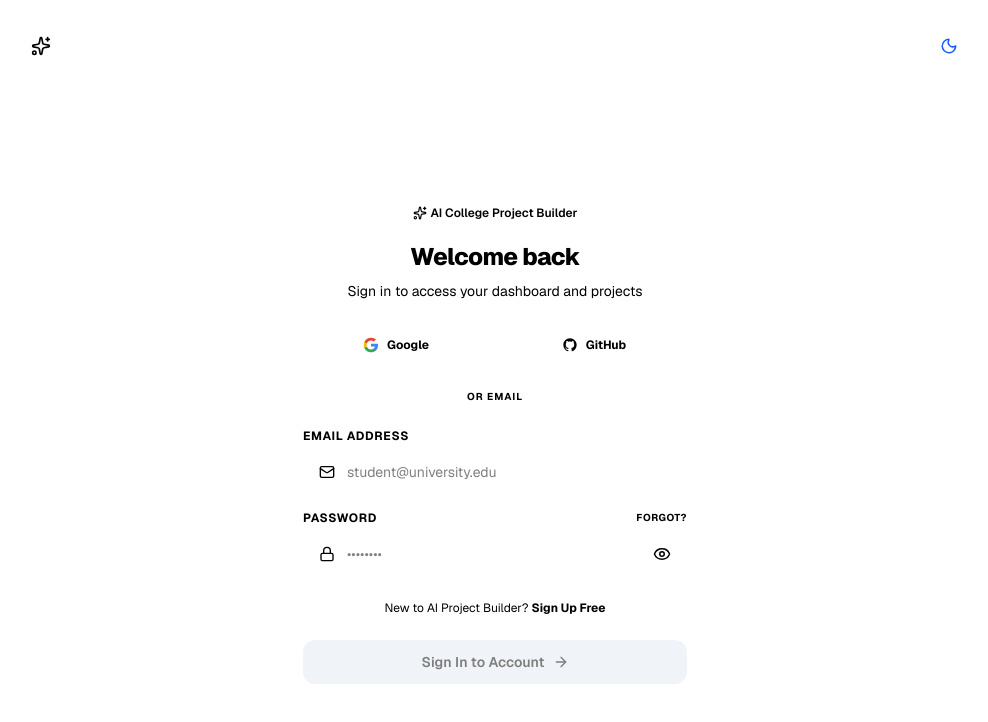
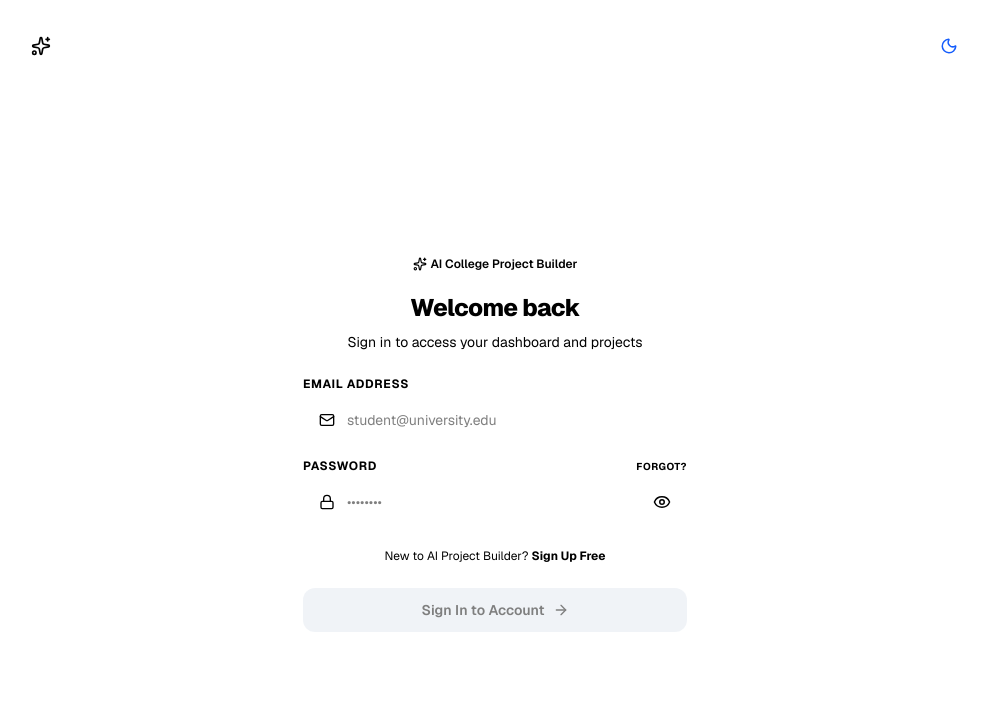
Before and after one commit to Archit-Rajput11/ai-project-builder, a Next.js app: page /auth in a window 1280 px wide. Shown: the top 722 px of the page, without its empty margins (145-1133 px from the left). Built offline with nearby package versions, Linux system fonts and the light colour scheme.

Commit message:
style: expand dashboard to full-bleed and fix squeezed content layout

```diff
--- a/src/app/auth/page.tsx
+++ b/src/app/auth/page.tsx
@@ -67,11 +67,6 @@
     router.push("/dashboard");
   };
 
-  const handleSocialLogin = (provider: string) => {
-    console.log(`OAuth login initiated for ${provider}`);
-    alert(`Initiating OAuth connection with ${provider}...`);
-  };
-
   return (
     <div className="flex flex-col min-h-screen py-4 bg-background">
       <Header />
@@ -94,41 +89,6 @@
                   : "Sign in to access your dashboard and projects"
                 }
               </p>
-            </div>
-
-            {/* Social Logins Group */}
-            <div className="grid grid-cols-2 gap-3 select-none">
-              {/* Google Button */}
-              <button
-                onClick={() => handleSocialLogin("Google")}
-                className="flex items-center justify-center gap-2 py-3 px-4 rounded-xl border border-border-accent bg-bg-accent/40 text-foreground text-xs font-bold hover:bg-border-accent hover:scale-[1.01] active:scale-[0.99] transition-all cursor-pointer"
-              >
-                <svg className="w-4 h-4" viewBox="0 0 24 24" fill="currentColor">
-                  <path d="M22.56 12.25c0-.78-.07-1.53-.2-2.25H12v4.26h5.92c-.26 1.37-1.04 2.53-2.21 3.31v2.77h3.57c2.08-1.92 3.28-4.74 3.28-8.09z" fill="#4285F4" />
-                  <path d="M12 23c2.97 0 5.46-.98 7.28-2.66l-3.57-2.77c-.98.66-2.23 1.06-3.71 1.06-2.86 0-5.29-1.93-6.16-4.53H2.18v2.84C3.99 20.53 7.7 23 12 23z" fill="#34A853" />
-                  <path d="M5.84 14.09c-.22-.66-.35-1.36-.35-2.09s.13-1.43.35-2.09V7.06H2.18C1.43 8.55 1 10.22 1 12s.43 3.45 1.18 4.94l2.85-2.22.81-.63z" fill="#FBBC05" />
-                  <path d="M12 5.38c1.62 0 3.06.56 4.21 1.64l3.15-3.15C17.45 2.09 14.97 1 12 1 7.7 1 3.99 3.47 2.18 7.06l3.66 2.84c.87-2.6 3.3-4.52 6.16-4.52z" fill="#EA4335" />
-                </svg>
-                <span>Google</span>
-              </button>
-
-              {/* GitHub Button */}
-              <button
-                onClick={() => handleSocialLogin("GitHub")}
-                className="flex items-center justify-center gap-2 py-3 px-4 rounded-xl border border-border-accent bg-bg-accent/40 text-foreground text-xs font-bold hover:bg-border-accent hover:scale-[1.01] active:scale-[0.99] transition-all cursor-pointer"
-              >
-                <svg className="w-4 h-4 text-foreground" viewBox="0 0 24 24" fill="currentColor">
-                  <path fillRule="evenodd" clipRule="evenodd" d="M12 2C6.477 2 2 6.484 2 12.017c0 4.425 2.865 8.18 6.839 9.504.5.092.682-.217.682-.483 0-.237-.008-.868-.013-1.703-2.782.605-3.369-1.343-3.369-1.343-.454-1.158-1.11-1.466-1.11-1.466-.908-.62.069-.608.069-.608 1.003.07 1.53 1.032 1.53 1.032.892 1.53 2.341 1.088 2.91.832.092-.647.35-1.088.636-1.338-2.22-.253-4.555-1.113-4.555-4.951 0-1.093.39-1.988 1.029-2.688-.103-.253-.446-1.272.098-2.65 0 0 .84-.27 2.75 1.026A9.564 9.564 0 0112 6.844c.85.004 1.705.115 2.504.337 1.909-1.296 2.747-1.027 2.747-1.027.546 1.379.202 2.398.1 2.651.64.7 1.028 1.595 1.028 2.688 0 3.848-2.339 4.695-4.566 4.943.359.309.678.92.678 1.855 0 1.338-.012 2.419-.012 2.747 0 .268.18.58.688.482C19.138 20.193 22 16.44 22 12.017 22 6.484 17.522 2 12 2z" />
-                </svg>
-                <span>GitHub</span>
-              </button>
-            </div>
-
-            {/* Separator */}
-            <div className="flex items-center gap-3">
-              <div className="flex-1 h-px bg-border-accent/40" />
-              <span className="text-[10px] font-bold text-foreground/30 uppercase tracking-widest select-none">Or Email</span>
-              <div className="flex-1 h-px bg-border-accent/40" />
             </div>
 
             {/* Main Auth Form */}
```
